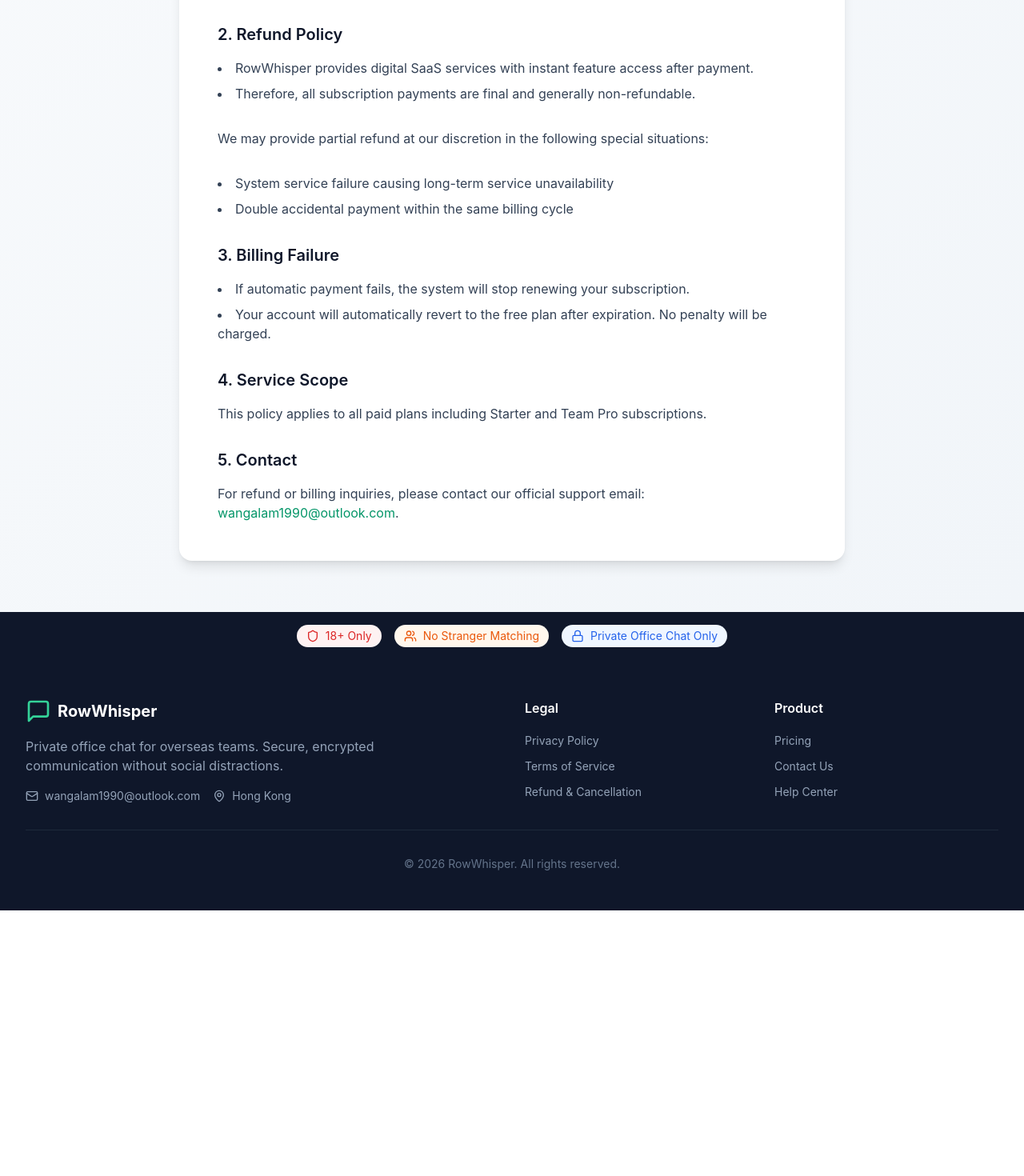
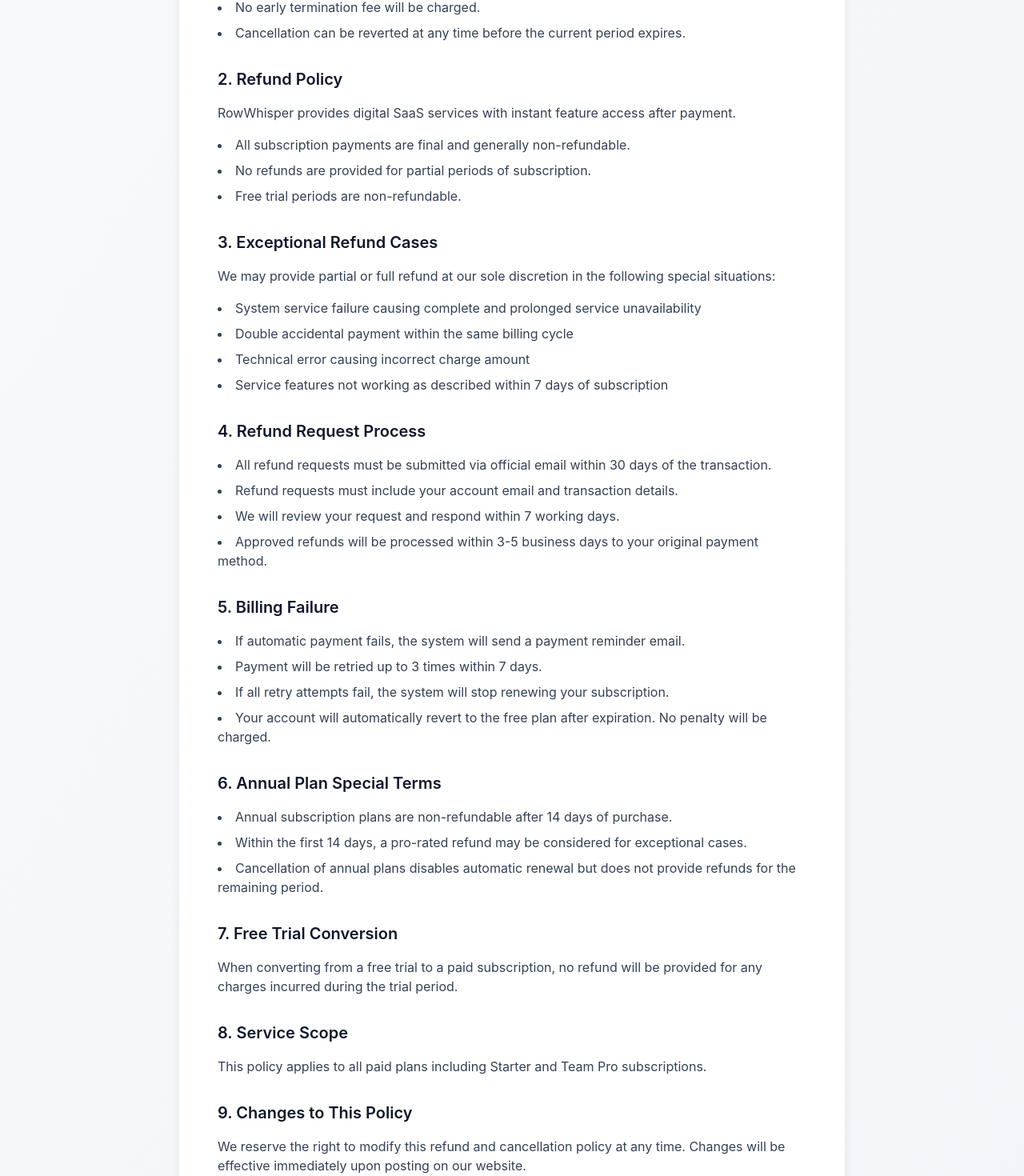
Before and after one commit to wangalam1990/rowwhisper-site, a React (Vite) app: page /refund in a window 1280 px wide. Shown: the part 459-1929 px from the top of the page at 80% size. Before the commit the page ends 1597 px from the top, so only its background shows below. Built offline with nearby package versions, Linux system fonts and the light colour scheme.

Commit message:
Improve Terms of Service, Refund Policy, and Contact pages for Stripe HK compliance

```diff
--- a/src/pages/Contact.tsx
+++ b/src/pages/Contact.tsx
@@ -1,5 +1,5 @@
 import { useState } from "react";
-import { Mail, MapPin, Send, CheckCircle } from "lucide-react";
+import { Mail, MapPin, Send, CheckCircle, Clock, MessageSquare } from "lucide-react";
 
 export default function Contact() {
   const [formData, setFormData] = useState({
@@ -29,7 +29,7 @@ export default function Contact() {
             Contact Us
           </h1>
           <p className="text-slate-600 max-w-2xl mx-auto">
-            Have questions? We'd love to hear from you. Fill out the form below and we'll get back to you.
+            Have questions? We'd love to hear from you. Fill out the form below and we'll get back to you within 24 hours.
           </p>
         </div>
 
@@ -136,17 +136,54 @@ export default function Contact() {
                     <p className="text-slate-600">Hong Kong</p>
                   </div>
                 </div>
+                <div className="flex items-start gap-3">
+                  <div className="w-10 h-10 bg-emerald-100 rounded-lg flex items-center justify-center flex-shrink-0">
+                    <MessageSquare className="w-5 h-5 text-emerald-600" />
+                  </div>
+                  <div>
+                    <p className="font-medium text-slate-900">Support</p>
+                    <p className="text-slate-600">Contact form available 24/7</p>
+                  </div>
+                </div>
               </div>
             </div>
 
             <div className="bg-gradient-to-br from-slate-900 to-slate-800 rounded-2xl p-6 text-white">
-              <h3 className="text-lg font-semibold mb-2">Business Hours</h3>
-              <p className="text-slate-300 text-sm">
+              <h3 className="text-lg font-semibold mb-3 flex items-center gap-2">
+                <Clock className="w-5 h-5" />
+                Business Hours
+              </h3>
+              <p className="text-slate-300 text-sm mb-2">
                 Monday - Friday: 9:00 AM - 6:00 PM HKT
               </p>
-              <p className="text-slate-400 text-sm mt-1">
+              <p className="text-slate-400 text-sm mb-2">
+                Saturday - Sunday: 10:00 AM - 4:00 PM HKT
+              </p>
+              <p className="text-slate-400 text-sm">
                 We respond to all inquiries within 24 hours.
               </p>
+            </div>
+
+            <div className="bg-white rounded-2xl shadow-lg p-6">
+              <h3 className="text-lg font-semibold text-slate-900 mb-3">Contact Categories</h3>
+              <ul className="space-y-2">
+                <li className="flex items-center gap-2 text-sm text-slate-600">
+                  <span className="w-2 h-2 bg-emerald-500 rounded-full"></span>
+                  General Questions
+                </li>
+                <li className="flex items-center gap-2 text-sm text-slate-600">
+                  <span className="w-2 h-2 bg-emerald-500 rounded-full"></span>
+                  Billing & Payments
+                </li>
+                <li className="flex items-center gap-2 text-sm text-slate-600">
+                  <span className="w-2 h-2 bg-emerald-500 rounded-full"></span>
+                  Technical Support
+                </li>
+                <li className="flex items-center gap-2 text-sm text-slate-600">
+                  <span className="w-2 h-2 bg-emerald-500 rounded-full"></span>
+                  Privacy Concerns
+                </li>
+              </ul>
             </div>
           </div>
         </div>
--- a/src/pages/Refund.tsx
+++ b/src/pages/Refund.tsx
@@ -8,37 +8,71 @@ export default function Refund() {
 
           <h2 className="text-xl font-semibold text-slate-900 mb-4">1. Subscription Cancellation</h2>
           <ul className="list-disc list-inside text-slate-700 mb-8 space-y-2">
-            <li>Users may cancel their monthly subscription at any time.</li>
+            <li>Users may cancel their monthly or annual subscription at any time through their account settings.</li>
             <li>Cancellation will only disable automatic renewal for the next billing cycle.</li>
             <li>Users retain full access to all paid features until the current billing period expires.</li>
             <li>No early termination fee will be charged.</li>
+            <li>Cancellation can be reverted at any time before the current period expires.</li>
           </ul>
 
           <h2 className="text-xl font-semibold text-slate-900 mb-4">2. Refund Policy</h2>
+          <p className="text-slate-700 mb-4">RowWhisper provides digital SaaS services with instant feature access after payment.</p>
           <ul className="list-disc list-inside text-slate-700 mb-8 space-y-2">
-            <li>RowWhisper provides digital SaaS services with instant feature access after payment.</li>
-            <li>Therefore, all subscription payments are final and generally non-refundable.</li>
+            <li>All subscription payments are final and generally non-refundable.</li>
+            <li>No refunds are provided for partial periods of subscription.</li>
+            <li>Free trial periods are non-refundable.</li>
           </ul>
-          <p className="text-slate-700 mb-8">
-            We may provide partial refund at our discretion in the following special situations:
+
+          <h2 className="text-xl font-semibold text-slate-900 mb-4">3. Exceptional Refund Cases</h2>
+          <p className="text-slate-700 mb-4">
+            We may provide partial or full refund at our sole discretion in the following special situations:
           </p>
           <ul className="list-disc list-inside text-slate-700 mb-8 space-y-2">
-            <li>System service failure causing long-term service unavailability</li>
+            <li>System service failure causing complete and prolonged service unavailability</li>
             <li>Double accidental payment within the same billing cycle</li>
+            <li>Technical error causing incorrect charge amount</li>
+            <li>Service features not working as described within 7 days of subscription</li>
           </ul>
 
-          <h2 className="text-xl font-semibold text-slate-900 mb-4">3. Billing Failure</h2>
+          <h2 className="text-xl font-semibold text-slate-900 mb-4">4. Refund Request Process</h2>
           <ul className="list-disc list-inside text-slate-700 mb-8 space-y-2">
-            <li>If automatic payment fails, the system will stop renewing your subscription.</li>
+            <li>All refund requests must be submitted via official email within 30 days of the transaction.</li>
+            <li>Refund requests must include your account email and transaction details.</li>
+            <li>We will review your request and respond within 7 working days.</li>
+            <li>Approved refunds will be processed within 3-5 business days to your original payment method.</li>
+          </ul>
+
+          <h2 className="text-xl font-semibold text-slate-900 mb-4">5. Billing Failure</h2>
+          <ul className="list-disc list-inside text-slate-700 mb-8 space-y-2">
+            <li>If automatic payment fails, the system will send a payment reminder email.</li>
+            <li>Payment will be retried up to 3 times within 7 days.</li>
+            <li>If all retry attempts fail, the system will stop renewing your subscription.</li>
             <li>Your account will automatically revert to the free plan after expiration. No penalty will be charged.</li>
           </ul>
 
-          <h2 className="text-xl font-semibold text-slate-900 mb-4">4. Service Scope</h2>
+          <h2 className="text-xl font-semibold text-slate-900 mb-4">6. Annual Plan Special Terms</h2>
+          <ul className="list-disc list-inside text-slate-700 mb-8 space-y-2">
+            <li>Annual subscription plans are non-refundable after 14 days of purchase.</li>
+            <li>Within the first 14 days, a pro-rated refund may be considered for exceptional cases.</li>
+            <li>Cancellation of annual plans disables automatic renewal but does not provide refunds for the remaining period.</li>
+          </ul>
+
+          <h2 className="text-xl font-semibold text-slate-900 mb-4">7. Free Trial Conversion</h2>
+          <p className="text-slate-700 mb-8">
+            When converting from a free trial to a paid subscription, no refund will be provided for any charges incurred during the trial period.
+          </p>
+
+          <h2 className="text-xl font-semibold text-slate-900 mb-4">8. Service Scope</h2>
           <p className="text-slate-700 mb-8">
             This policy applies to all paid plans including Starter and Team Pro subscriptions.
           </p>
 
-          <h2 className="text-xl font-semibold text-slate-900 mb-4">5. Contact</h2>
+          <h2 className="text-xl font-semibold text-slate-900 mb-4">9. Changes to This Policy</h2>
+          <p className="text-slate-700 mb-8">
+            We reserve the right to modify this refund and cancellation policy at any time. Changes will be effective immediately upon posting on our website.
+          </p>
+
+          <h2 className="text-xl font-semibold text-slate-900 mb-4">10. Contact</h2>
           <p className="text-slate-700">
             For refund or billing inquiries, please contact our official support email: <a href="mailto:wangalam1990@outlook.com" className="text-emerald-600 hover:underline">wangalam1990@outlook.com</a>.
           </p>
```
Also changed, not shown: src/pages/Terms.tsx (+47 -6 lines).
